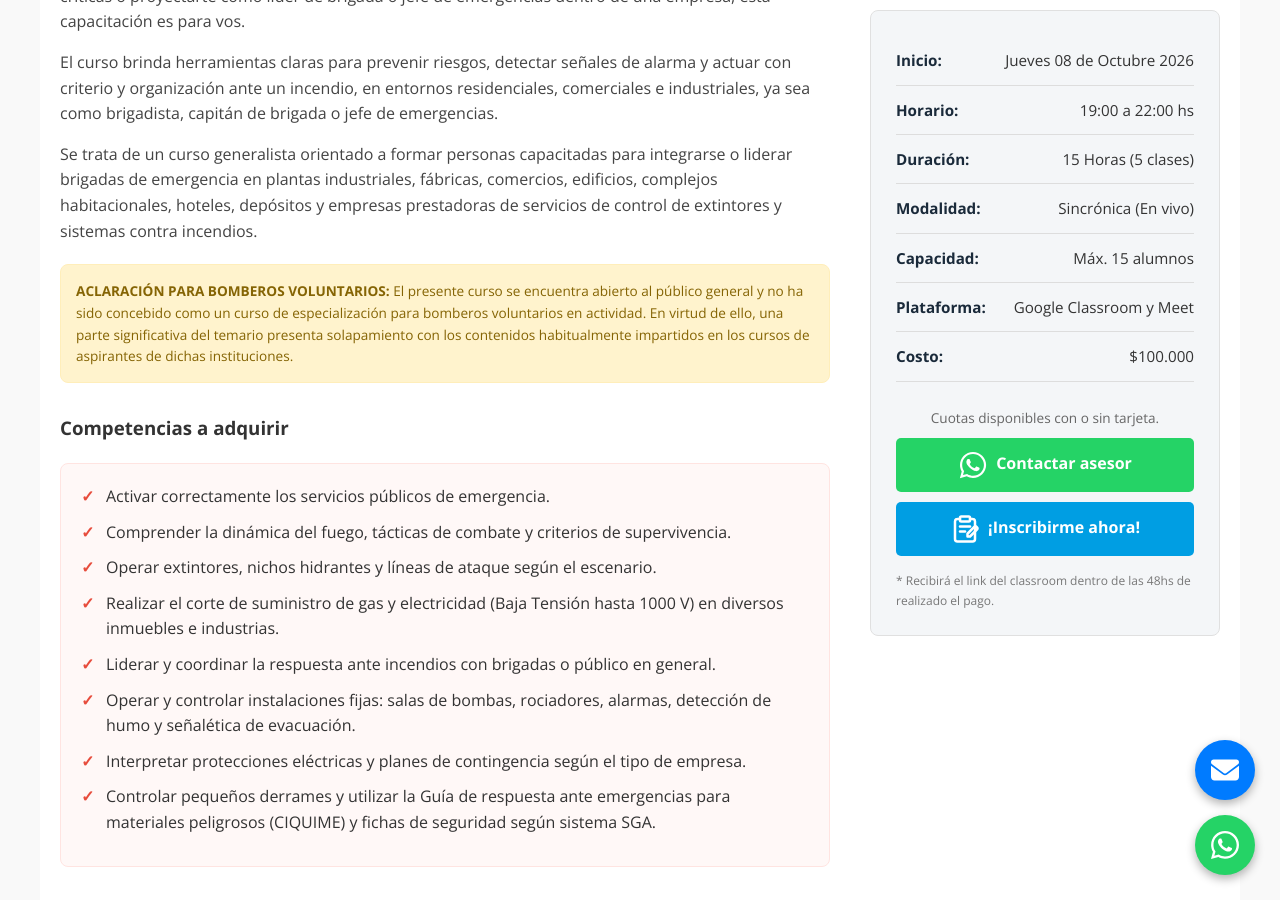
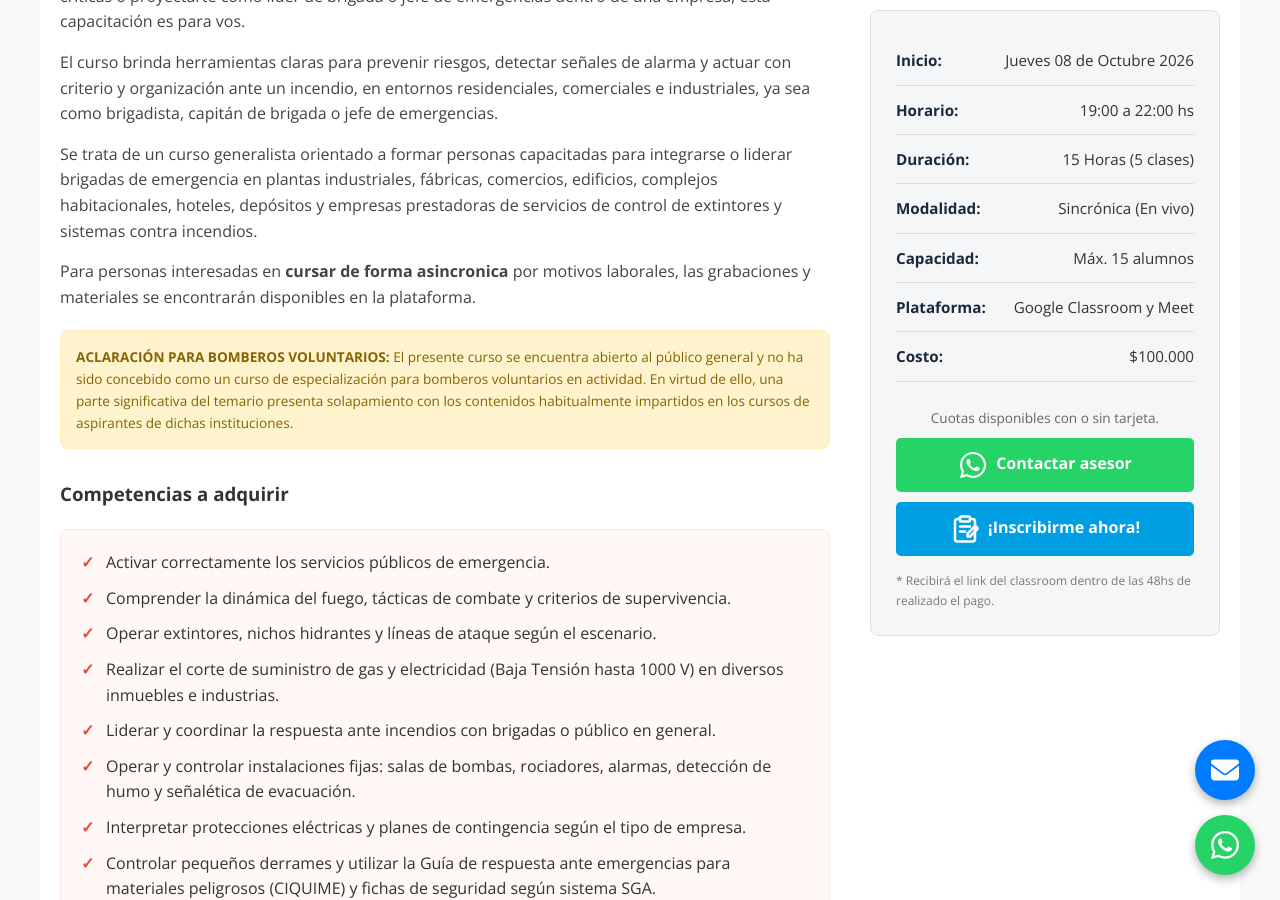
Before and after one commit to martov1/EDSI-nuevo-sitio, a Jekyll site: the page built from Particulares/Supervisor-y-brigadista/Supervisor-y-brigadista.html, in a window 1280 px wide and 900 px high, scrolled down 1066 px. Built offline with Jekyll 4.4.1, drawn with Linux system fonts in a browser that asks for light colours.

Commit message:
aclaracion asincronica

```diff
--- a/Particulares/Supervisor-y-brigadista/Supervisor-y-brigadista.html
+++ b/Particulares/Supervisor-y-brigadista/Supervisor-y-brigadista.html
@@ -52,7 +52,8 @@ redirect_from:
                         <p>Si te interesa formar parte de una brigada de emergencias, asumir un rol activo ante situaciones críticas o proyectarte como líder de brigada o jefe de emergencias dentro de una empresa, esta capacitación es para vos.</p>
                         <p>El curso brinda herramientas claras para prevenir riesgos, detectar señales de alarma y actuar con criterio y organización ante un incendio, en entornos residenciales, comerciales e industriales, ya sea como brigadista, capitán de brigada o jefe de emergencias.</p>
                         <p>Se trata de un curso generalista orientado a formar personas capacitadas para integrarse o liderar brigadas de emergencia en plantas industriales, fábricas, comercios, edificios, complejos habitacionales, hoteles, depósitos y empresas prestadoras de servicios de control de extintores y sistemas contra incendios.</p>
-                     <div class="note-box">
+                        <p>Para personas interesadas en <b>cursar de forma asincronica</b> por motivos laborales, las grabaciones y materiales se encontrarán disponibles en la plataforma.</p>
+                        <div class="note-box">
                         <strong>ACLARACIÓN PARA BOMBEROS VOLUNTARIOS:</strong>  El presente curso se encuentra abierto al público general y no ha sido concebido como un curso de especialización para bomberos voluntarios en actividad. En virtud de ello, una parte significativa del temario presenta solapamiento con los contenidos habitualmente impartidos en los cursos de aspirantes de dichas instituciones.
                     </div>
                     </div>
```
